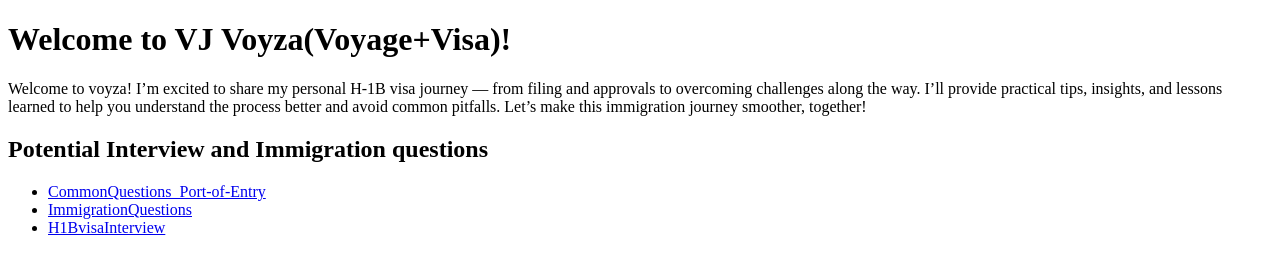
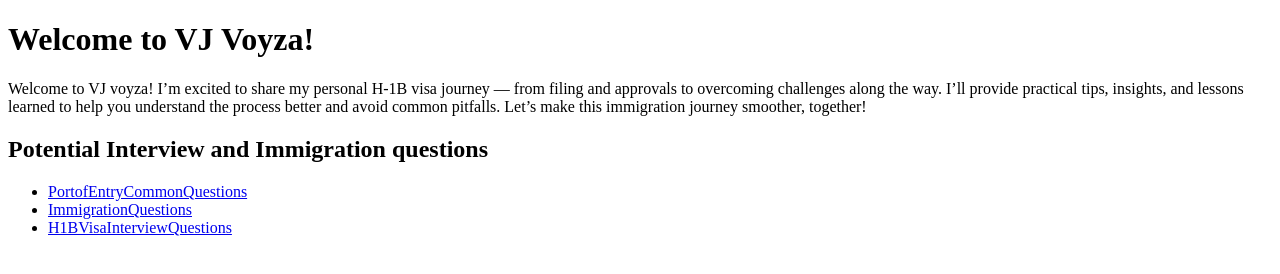
Before and after one commit to sunconquest/vjbits, a plain HTML site: page index.html in a window 1280 px wide. Drawn offline with Linux system fonts and the light colour scheme.

Commit message:
update filenames

```diff
--- a/index.html
+++ b/index.html
@@ -1,17 +1,17 @@
 <!DOCTYPE html>
 <html>
 <head>
-    <title>Voyza(Voyage+Visa)</title>
+    <title>VJ Voyza(Voyage+Visa)</title>
 </head>
 <body>
-    <h1>Welcome to VJ Voyza(Voyage+Visa)!</h1>
-    <p>Welcome to voyza! I’m excited to share my personal H-1B visa journey — from filing and approvals to overcoming challenges along the way. I’ll provide practical tips, insights, and lessons learned to help you understand the process better and avoid common pitfalls. Let’s make this immigration journey smoother, together!</p>
+    <h1>Welcome to VJ Voyza!</h1>
+    <p>Welcome to VJ voyza! I’m excited to share my personal H-1B visa journey — from filing and approvals to overcoming challenges along the way. I’ll provide practical tips, insights, and lessons learned to help you understand the process better and avoid common pitfalls. Let’s make this immigration journey smoother, together!</p>
 
 <h2>Potential Interview and Immigration questions</h2>
     <ul>
-        <li><a href="docs/CommonQuestions_Port-of-Entry.pdf" download>CommonQuestions_Port-of-Entry</a></li>
+        <li><a href="docs/CommonQuestions_Port-of-Entry.pdf" download>PortofEntryCommonQuestions</a></li>
         <li><a href="docs/ImmigrationQuestions_ClientLetter.pdf" download>ImmigrationQuestions</a></li>
-        <li><a href="docs/PotentialQuestions_H1BvisaInterview.pdf" download>H1BvisaInterview</a></li>
+        <li><a href="docs/PotentialQuestions_H1BvisaInterview.pdf" download>H1BVisaInterviewQuestions</a></li>
     </ul>
 </body>
 </html>
```
